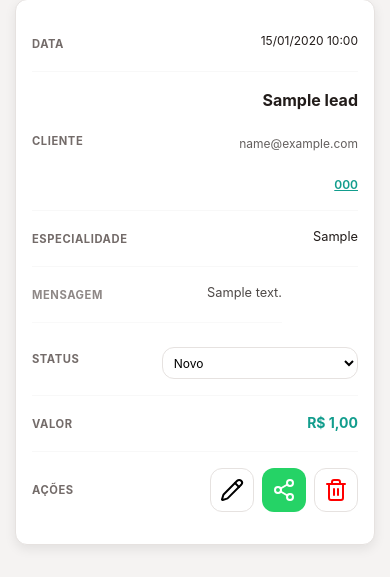
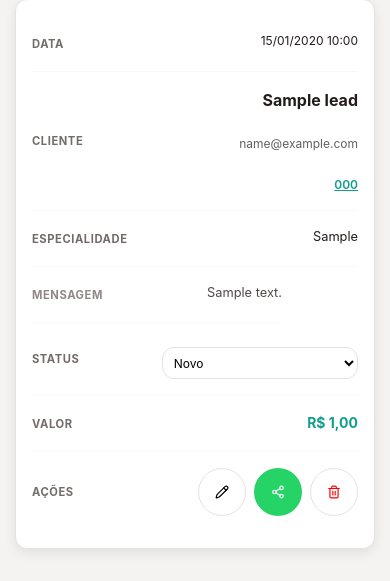
Before and after one commit to marciotomazelli/lpINSTITUCIONAL, a PHP site: page /crm in a window 390 px wide. Shown: the part 631-1212 px from the top of the page. Run offline with PHP 8.4, Linux system fonts and the light colour scheme; the visitor is signed in with stand-in values (Sample User, id 1); tables that the repository leaves empty hold one stand-in row (values such as "Sample post").

Commit message:
Fix CRM buttons for mobile and make them round

```diff
--- a/assets/js/crm.js
+++ b/assets/js/crm.js
@@ -90,7 +90,7 @@ document.addEventListener('DOMContentLoaded', () => {
 
             const encodedText = encodeURIComponent(text);
             const waUrl = `https://wa.me/?text=${encodedText}`;
-            window.open(waUrl, '_blank');
+            window.location.href = waUrl;
             return;
         }
     });
--- a/crm.php
+++ b/crm.php
@@ -105,17 +105,20 @@ if ($authenticated) {
         }
 
         .btn-action {
-            width: 2rem;
-            height: 2rem;
+            width: 2.25rem;
+            height: 2.25rem;
             padding: 0;
             display: inline-flex;
             align-items: center;
             justify-content: center;
+            border-radius: 50% !important;
+            transition: all 0.2s cubic-bezier(0.4, 0, 0.2, 1);
         }
 
-        .btn-action i {
+        .btn-action i, .btn-action svg {
             width: 14px;
             height: 14px;
+            pointer-events: none;
         }
 
         /* Mobile Table to Card Transformation */
@@ -176,14 +179,22 @@ if ($authenticated) {
             td:last-of-type {
                 display: flex;
                 justify-content: flex-end;
-                gap: 0.75rem;
-                padding-left: 40%;
+                gap: 0.5rem;
+                padding-left: 35%;
                 align-items: center;
+                flex-wrap: wrap;
             }
 
             .btn-action {
-                width: 2.75rem !important;
-                height: 2.75rem !important;
+                width: 3rem !important;
+                height: 3rem !important;
+                border-radius: 50% !important;
+                -webkit-tap-highlight-color: transparent;
+                touch-action: manipulation;
+            }
+            .btn-action:active {
+                transform: scale(0.92);
+                opacity: 0.8;
             }
             .btn-action i {
                 width: 1.25rem !important;
```
